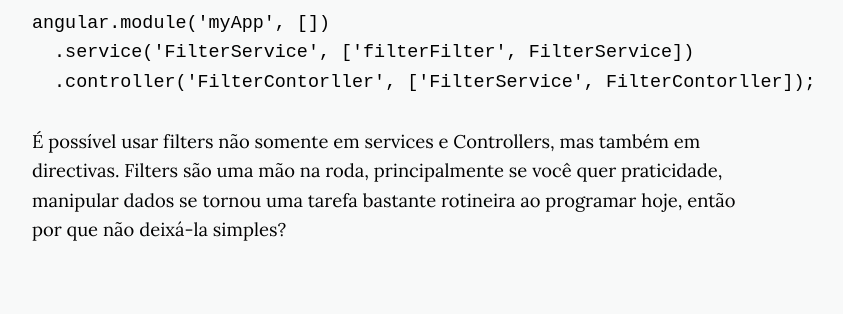
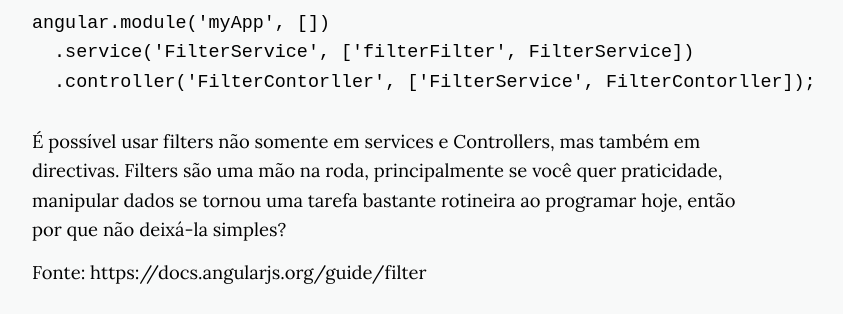
Before and after one commit to Nabucodono5or/Nabucodono5or.github.io, a Jekyll site: the page built from _posts/2019-08-10-nova-materia.markdown, in a window 1280 px wide and 900 px high, scrolled down 5181 px, cut to the strip 0-314 px from the top of the window. Shown: the whole strip, without its empty margins (256-1099 px from the left). Built offline with Jekyll 4.4.1, drawn with Linux system fonts in a browser that asks for light colours; nearby versions of some CDN libraries; some of the changed lines change nothing that is shown; some of the changed text lies outside the part shown.

Commit message:
terminado o artigo com fotos

```diff
--- a/_posts/2019-08-10-nova-materia.markdown
+++ b/_posts/2019-08-10-nova-materia.markdown
@@ -1,12 +1,12 @@
 ---
 layout: post
 title: "Filters no AngularJs"
-date: 2019-08-11
+date: 2019-08-19
 categories:
   - Javascript
 description:
-image: https://source.unsplash.com/user/markusspiske/AaEQmoufHLk/2000x1200
-image-sm: https://source.unsplash.com/user/markusspiske/AaEQmoufHLk/500x300
+image: https://source.unsplash.com/2xU7rYxsTiM/2000x1200
+image-sm: https://source.unsplash.com/2xU7rYxsTiM/500x300
 ---
 
 Filters era para mim quando comecei a utilizar o framework AngularJs, desinteressantes, porém hoje as considero uma das funcionalidades mais relevantes do AngularJs, principalmente quando você tem de lidar com listas de dados requisitados de uma API. A Partir disso deixe-me compartilhar suas funcionalidades.
@@ -154,3 +154,5 @@ angular.module('myApp', [])
 
 É possível usar filters não somente em services e Controllers, mas também em directivas.
 Filters são uma mão na roda, principalmente se você quer praticidade, manipular dados se tornou uma tarefa bastante rotineira ao programar hoje, então por que não deixá-la simples?
+
+Fonte: https://docs.angularjs.org/guide/filter
```
